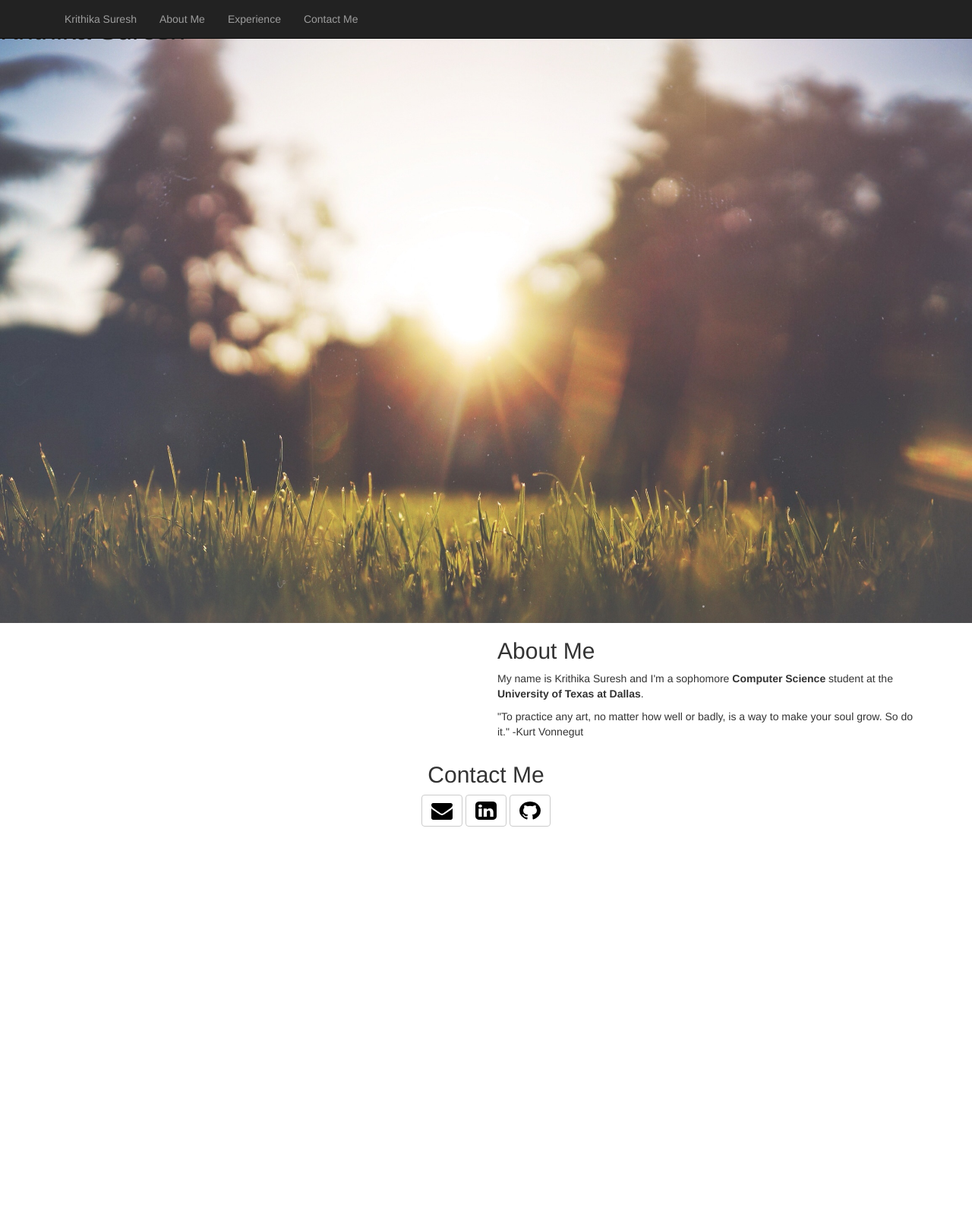
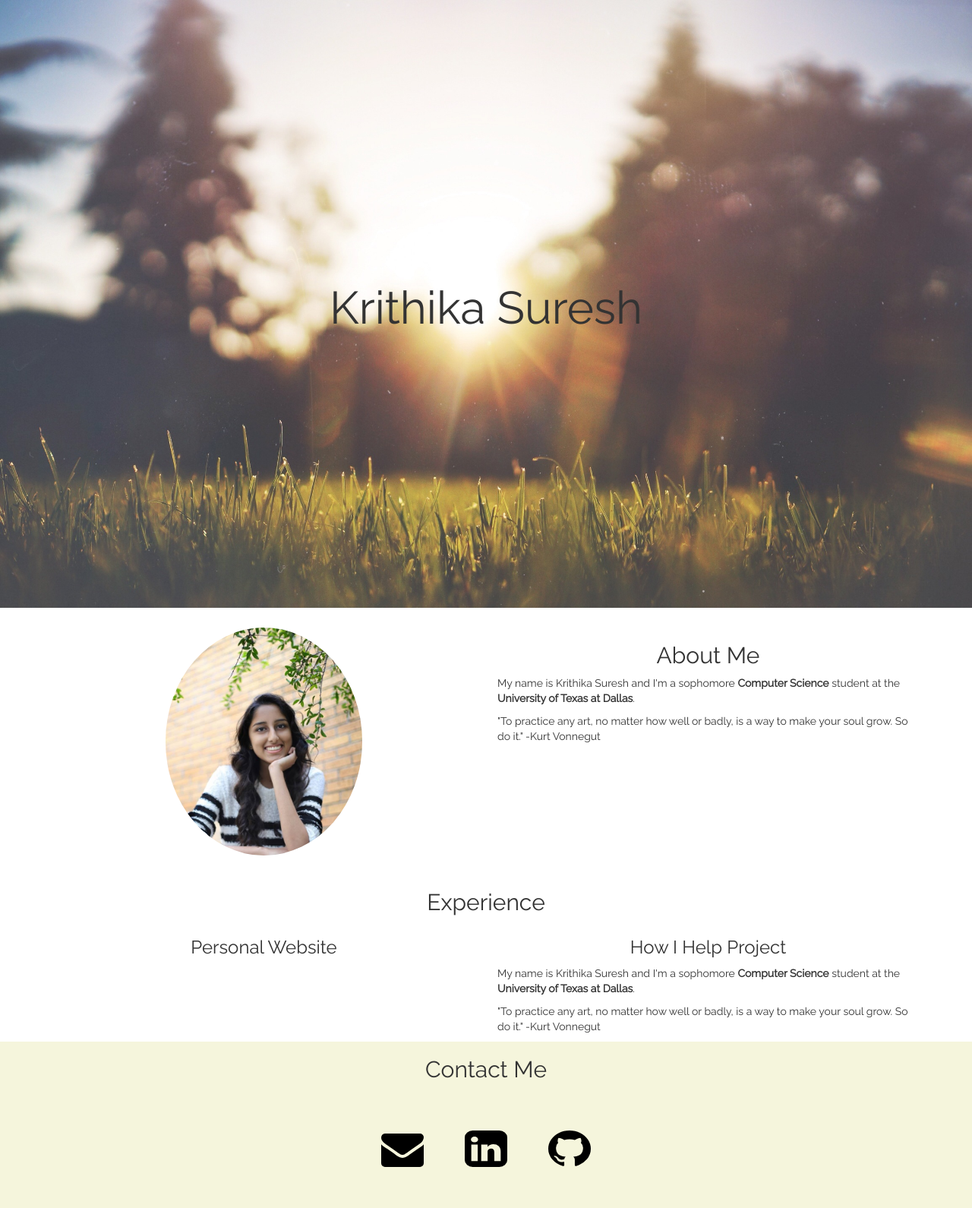
Before and after one commit to krithikasuresh/krithikasuresh.github.io, a plain HTML site: page index.html in a window 1280 px wide. Shown: the whole page at 76% size. Before the commit the page ends 1088 px from the top, so only its background shows below. Drawn offline with nearby package versions, Linux system fonts and the light colour scheme.

Commit message:
styled final layout

```diff
--- a/index.html
+++ b/index.html
@@ -1,9 +1,9 @@
 <html>
     <head>
         <link href='https://fonts.googleapis.com/css?family=Raleway:400' rel='stylesheet' type='text/css'>
-        <link rel="stylesheet" type="text/css" href="style.css">
         <!-- Bootstrap core CSS -->
         <link href="https://maxcdn.bootstrapcdn.com/bootstrap/3.3.6/css/bootstrap.min.css" rel="stylesheet">
+        <link rel="stylesheet" type="text/css" href="style.css">
         <!-- jQuery -->
         <script src="https://ajax.googleapis.com/ajax/libs/jquery/1.12.4/jquery.min.js"></script>
         <!--<script src="smoothscroll.js"></script>-->
@@ -11,6 +11,7 @@
     <body>
 
         <!-- Navigation -->
+        <!--
         <nav role="navigation" class="navbar navbar-inverse navbar-fixed-top">
             <div class="container" id = "navbar">
                 <div class="navbar-header text-center">
@@ -19,47 +20,69 @@
                             <a href = "#">Krithika Suresh</a>
                         </li>
                         <li>
-                            <a href = "#">About Me</a>
+                            <a href = "#aboutMe">About Me</a>
                         </li>
                         <li>
-                            <a href = "#">Experience</a>
+                            <a href = "#experience">Experience</a>
                         </li>
                         <li>
-                            <a href = "#">Contact Me</a>
+                            <a href = "#contactMe">Contact Me</a>
                         </li>
                     </ul>
                 </div>
             </div>
         </nav>
-
+-->
         <!-- Title -->
+        <header>
             <div class = "landingScreen">
-            <h1>Krithika Suresh</h1>
+                <h1 class = "text-center">Krithika Suresh</h1>
             </div>
+        </header>
 
         <div class = "background-white">
             <div class = "container" id = "aboutMe">
                 <div class = "row">
                     <div class = "col-md-6">
-
+                        <img src="img/me.jpg" id = "me" class = "img-responsive center-block img-circle">
                     </div>
                     <div class = "col-md-6">
                         <h2> About Me </h2>
                         <p> My name is Krithika Suresh and I'm a sophomore <b>Computer Science</b> student at the <b>University of Texas at Dallas</b>.</p>
                         "To practice any art, no matter how well or badly, is a way to make your soul grow. So do it." -Kurt Vonnegut
                         </p>
-
                 </div>
             </div>
         </div>
         </div>
+
+    <div class = "background-white">
+        <div class = "container" id = "experience">
+            <div class = "row">
+                <div class = "col-md-12">
+                    <h2>Experience</h2>
                 </div>
-    <div class = "col-md-12 text-center">
+            </div>
+            <div class = "row">
+                <div class = "col-md-6">
+<h3>Personal Website</h3>
+                </div>
+                <div class = "col-md-6">
+                    <h3>How I Help Project</h3>
+                    <p> My name is Krithika Suresh and I'm a sophomore <b>Computer Science</b> student at the <b>University of Texas at Dallas</b>.</p>
+                    "To practice any art, no matter how well or badly, is a way to make your soul grow. So do it." -Kurt Vonnegut
+                    </p>
+            </div>
+        </div>
+    </div>
+    </div>
+
+<div id = "contactMe" class = "col-md-12 text-center">
     <h2>Contact Me</h2>
     <div class = "btnList">
-        <a class = "btn btn-default" href="mailto:krithika.suresh1@utdallas.edu"><img class="list" src="svg/mailicon.svg" alt="Mail Icon" style="width:2em;height:2em"></a>
-        <a class = "btn btn-default" href="https://linkedin.com/in/krithikasuresh"><img class="list" src="svg/linkedinicon.svg" alt="LinkedIn Icon" style="width:2em;height:2em"></a>
-        <a class = "btn btn-default" href="https://github.com/krithikasuresh"><img class="list" src="svg/giticon.svg" alt="GitHub Icon" style="width:2em;height:2em"></a>
+        <a class = "btn" href="mailto:krithika.suresh1@utdallas.edu"><img class="list" src="svg/mailicon.svg" alt="Mail Icon" style="width:4em;height:4em"></a>
+        <a class = "btn" href="https://linkedin.com/in/krithikasuresh"><img class="list" src="svg/linkedinicon.svg" alt="LinkedIn Icon" style="width:4em;height:4em"></a>
+        <a class = "btn" href="https://github.com/krithikasuresh"><img class="list" src="svg/giticon.svg" alt="GitHub Icon" style="width:4em;height:4em"></a>
     </div>
 </div>
 </body>
--- a/style.css
+++ b/style.css
@@ -10,15 +10,40 @@ body {
   min-height: 50px;
 }
 
-h1 {
-    padding: 0;
-    margin-top: 0px;
+header {
+	background-image: url('img/Unsplash_JakeGivens_SunsetInThePark.jpg');
+    background-size: cover;
+	height: 100vh;
+	display: flex;
+	flex-direction: column;
+	justify-content: center;
+	align-items: center;
 }
 
-.landingScreen {  background:url("img/Unsplash_JakeGivens_SunsetInThePark.jpg");
-    background-size: cover;
-    height: 100%;
+h1 {
+    font-size: 60px;
 }
 
-.btn-default {
+h2, h3 {
+    text-align: center;
 }
+
+#me {
+    max-height: 300px;
+}
+
+#aboutMe {
+    margin-top: 2%;
+    margin-bottom: 2%;
+}
+
+#experience {
+
+}
+#contactMe {
+    background-color: beige;
+}
+
+.btnList, .btn {
+    padding: 2%;
+}
```
Also changed, not shown: img/me.jpg (added). Lines whose indentation alone changed are shown as unchanged.
